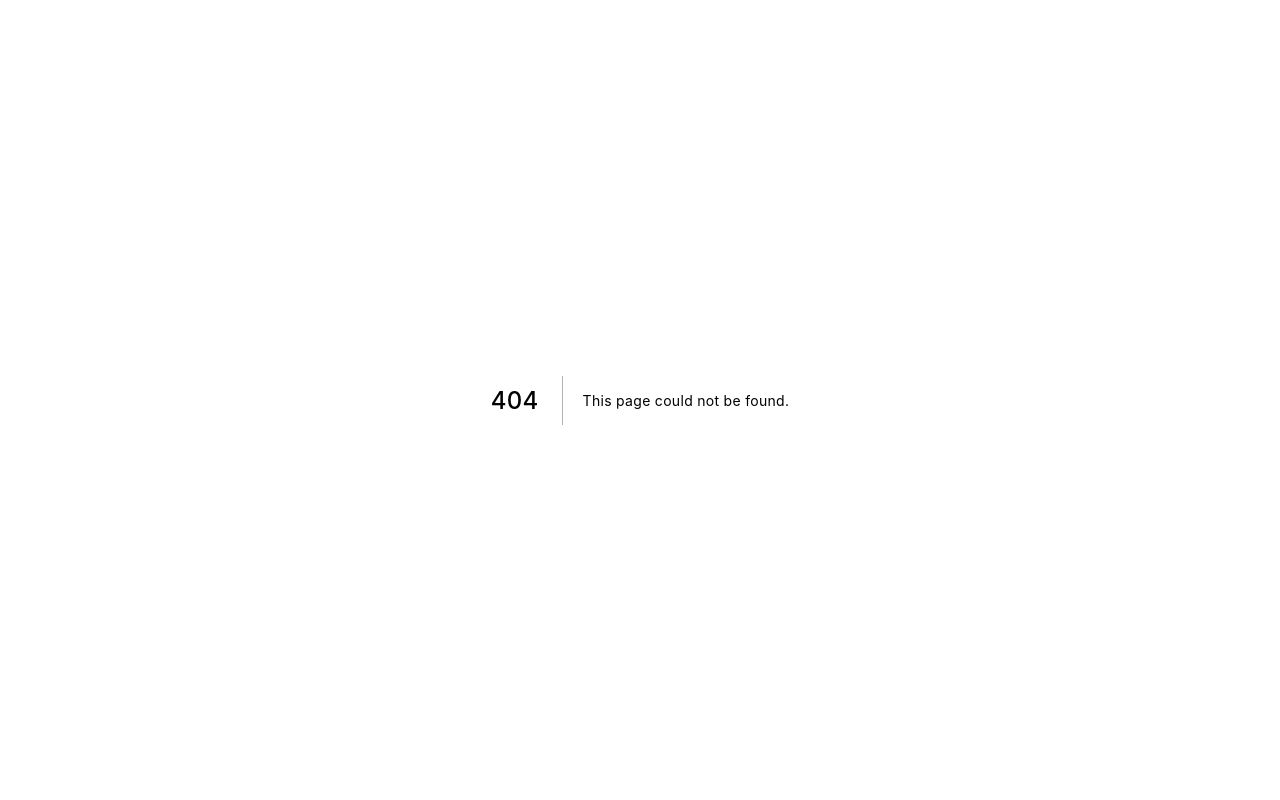
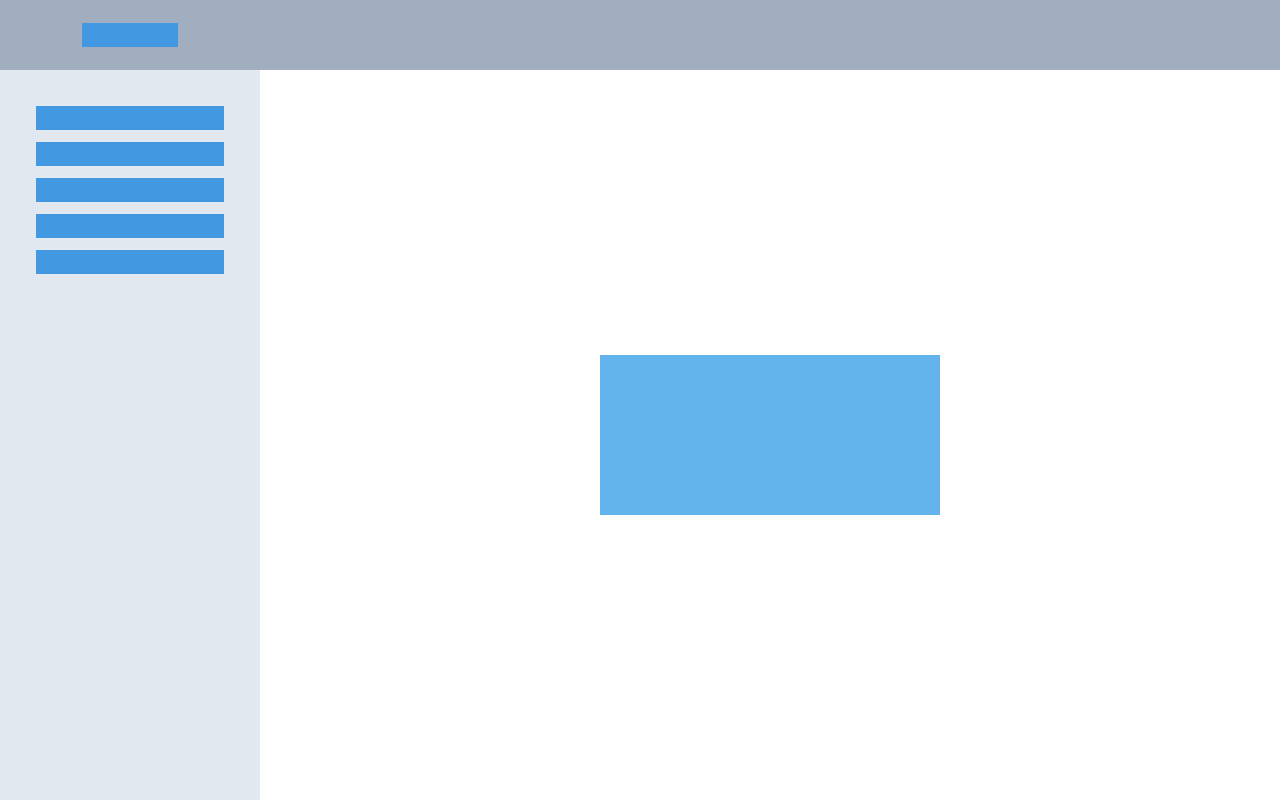
Before and after one commit to egodon/UI-practice, a Next.js app: page /sidebar-layout in a window 1280 px wide. Before the commit this address had no page. Built offline with nearby package versions, Linux system fonts and the light colour scheme.

Commit message:
Use tailwind on new page

```diff
--- a/package.json
+++ b/package.json
@@ -16,10 +16,12 @@
     "dotenv": "^8.2.0",
     "next": "^9.3.5",
     "polished": "^3.4.4",
+    "postcss-import": "^12.0.1",
     "react": "^16.13.0",
     "react-dom": "^16.13.0",
     "react-feather": "^2.0.3",
-    "styled-components": "^5.0.1"
+    "styled-components": "^5.0.1",
+    "tailwindcss": "^1.2.0"
   },
   "devDependencies": {
     "@types/node": "^13.7.6",
--- /dev/null
+++ b/postcss.config.js
@@ -0,0 +1,15 @@
+const purgecss = [
+  '@fullhuman/postcss-purgecss',
+  {
+    content: ['./components/**/*.js', './pages/**/*.js'],
+    defaultExtractor: (content) => content.match(/[\w-/:]+(?<!:)/g) || [],
+  },
+];
+
+module.exports = {
+  plugins: [
+    'postcss-import',
+    'tailwindcss',
+    ...(process.env.NODE_ENV === 'production' ? [purgecss] : []),
+  ],
+};
--- /dev/null
+++ b/src/css/tailwind.css
@@ -0,0 +1,3 @@
+@import "tailwindcss/base";
+@import "tailwindcss/components";
+@import "tailwindcss/utilities";
--- a/src/pages/_app.tsx
+++ b/src/pages/_app.tsx
@@ -3,6 +3,7 @@ import App from 'next/app';
 import Head from 'next/head';
 import { ThemeProvider, StyleSheetManager } from 'styled-components';
 import { GlobalStyles, variables as theme } from 'css';
+import 'css/tailwind.css';
 
 export default class MyApp extends App {
   render() {
--- /dev/null
+++ b/src/pages/sidebar-layout.tsx
@@ -0,0 +1,48 @@
+import styled from 'styled-components';
+
+const SideBarLayout = () => (
+  <Container>
+    <header className="row-span-1 col-span-2 bg-gray-500">
+      <div className="logo-container flex justify-center">
+        <span className="inline-block bg-blue-500 h-4 px-6" />
+      </div>
+    </header>
+    <nav className="row-span-2 col-span-1 bg-gray-300 p-4">
+      <ul className="w-full">
+        {new Array(5).fill('').map((_, index) => (
+          <li className="p-2 m-2 bg-blue-500" key={index}></li>
+        ))}
+      </ul>
+    </nav>
+    <main className="w-full flex justify-center items-center">
+      <div className="bg-blue-400 p-10 w-1/3"></div>
+    </main>
+  </Container>
+);
+
+const Container = styled.div`
+  --header-height: 7rem;
+  --sidebar-width: 26rem;
+  display: grid;
+  grid-template-rows: var(--header-height) 1fr;
+  grid-template-columns: var(--sidebar-width) 1fr;
+  height: 100vh;
+
+  header {
+    display: flex;
+    align-items: center;
+  }
+
+  .logo-container {
+    width: var(--sidebar-width);
+  }
+
+  nav {
+    display: flex;
+  }
+
+  main {
+  }
+`;
+
+export default SideBarLayout;
--- /dev/null
+++ b/tailwind.config.js
@@ -0,0 +1,16 @@
+module.exports = {
+  theme: {
+    spacing: {
+      '1': '8px',
+      '2': '12px',
+      '3': '16px',
+      '4': '24px',
+      '5': '32px',
+      '6': '48px',
+      '8': '64px',
+      '10': '80px',
+      '12': '96px',
+      '16': '128px',
+    },
+  },
+};
```
Also changed, not shown: 1 other file (tests, documents, lock files or other folders).
